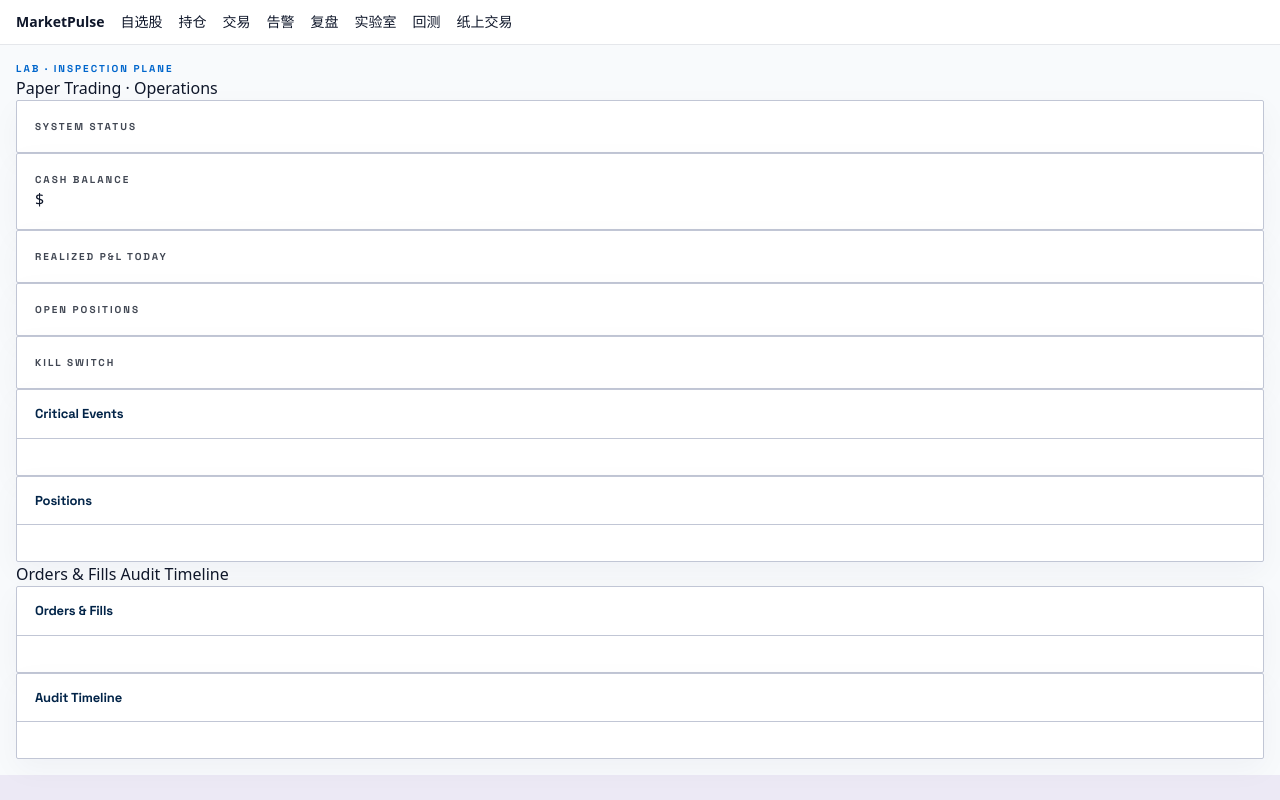
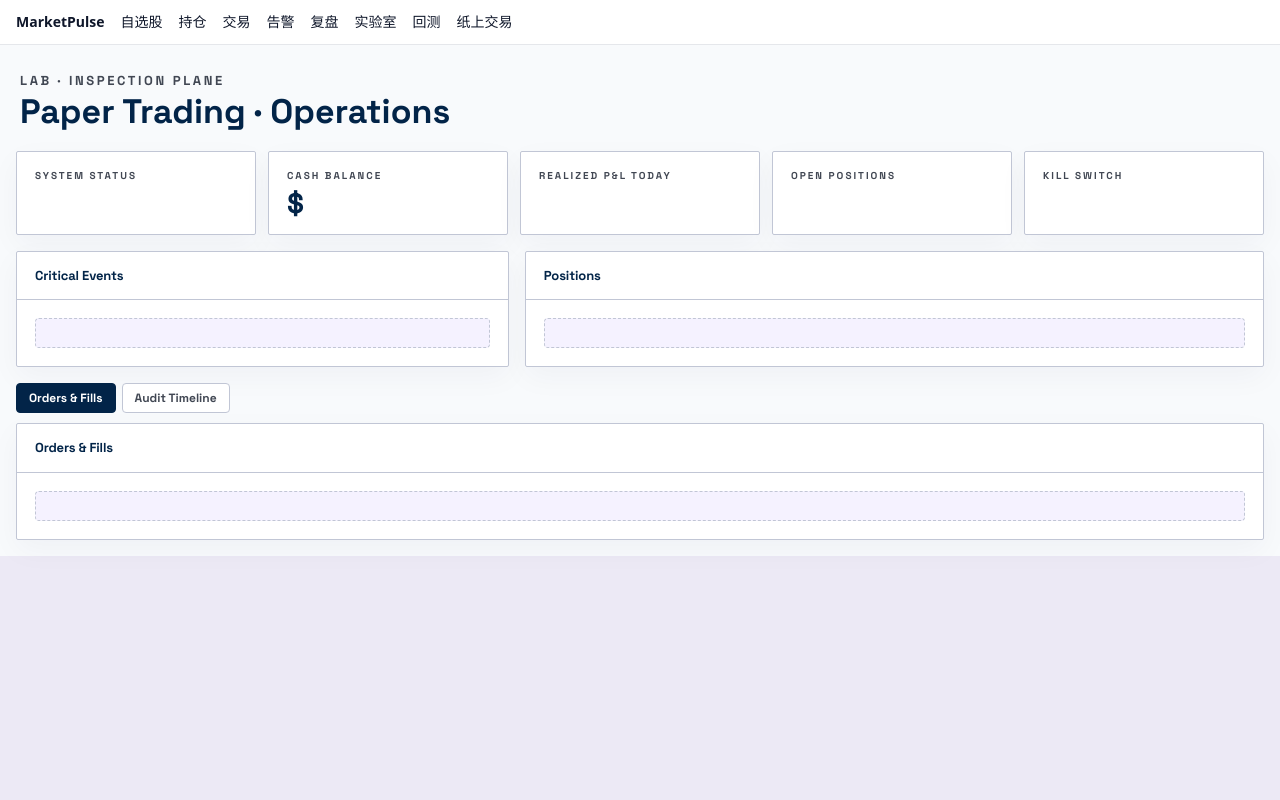
Before and after one commit to divxer/MarketPulse, a FastAPI app: template marketpulse/web/templates/lab_paper_trading.html in a window 1280 px wide. Run offline with FastAPI, Linux system fonts and the light colour scheme; the template is opened without the code that fills it, so the values that code supplies are empty; style sheets or scripts are compiled from the project's sources; parts of the project's set-up code (start-up, migrations or seed data) failed here and were passed over.

Commit message:
feat(phase-6f): style paper trading ops console

```diff
--- a/marketpulse/web/static/css/app.css
+++ b/marketpulse/web/static/css/app.css
@@ -1137,6 +1137,161 @@
   background: var(--ns-surface-container);
 }
 
+/* ════════ Phase 6f: /lab/paper-trading operations UI ════════ */
+.mp-paper-ops {
+  display: flex;
+  flex-direction: column;
+  gap: 16px;
+}
+.mp-paper-ops__header {
+  display: flex;
+  justify-content: space-between;
+  align-items: flex-end;
+  gap: 24px;
+  padding: 10px 4px 2px;
+}
+.mp-paper-ops__header h1 {
+  margin: 4px 0 4px;
+  font: 700 34px/1 var(--ns-font-headline);
+  color: var(--ns-navy);
+  letter-spacing: 0;
+}
+.mp-paper-ops__header p {
+  margin: 0;
+  color: var(--ns-on-surface-variant);
+  font-size: 13px;
+}
+.mp-paper-ops__generated,
+.mp-paper-muted {
+  color: var(--ns-on-surface-variant);
+  font-size: 12px;
+}
+.mp-paper-kpis {
+  display: grid;
+  grid-template-columns: repeat(5, minmax(0, 1fr));
+  gap: 12px;
+}
+.mp-paper-kpi .mp-card__body {
+  padding: 16px 18px;
+}
+.mp-paper-kpi__value {
+  margin-top: 6px;
+  font: 700 28px/1.05 var(--ns-font-headline);
+  color: var(--ns-navy);
+  letter-spacing: 0;
+}
+.mp-paper-primary-row {
+  display: grid;
+  grid-template-columns: minmax(320px, 0.8fr) minmax(640px, 1.2fr);
+  gap: 16px;
+  align-items: start;
+}
+.mp-paper-drilldown {
+  display: grid;
+  grid-template-columns: 1fr;
+  gap: 10px;
+}
+.mp-paper-tabs {
+  display: inline-flex;
+  align-items: center;
+  gap: 6px;
+}
+.mp-paper-tab {
+  border: 1px solid var(--ns-outline-variant);
+  background: white;
+  color: var(--ns-on-surface-variant);
+  border-radius: 4px;
+  padding: 8px 12px;
+  font: 700 12px/1 var(--ns-font-headline);
+  cursor: pointer;
+}
+.mp-paper-tab.is-active {
+  background: var(--ns-navy);
+  color: white;
+  border-color: var(--ns-navy);
+}
+.mp-paper-tab-panel.is-hidden {
+  display: none;
+}
+.mp-paper-table-wrap {
+  overflow-x: auto;
+}
+.mp-table--paper {
+  min-width: 920px;
+  width: 100%;
+  border-collapse: collapse;
+}
+.mp-table--paper th {
+  font: 600 10px/1 var(--ns-font-headline);
+  color: var(--ns-on-surface-variant);
+  text-transform: uppercase;
+  letter-spacing: 0.08em;
+  padding: 8px 10px;
+}
+.mp-table--paper td {
+  padding: 10px;
+  font-size: 12px;
+}
+.mp-paper-events,
+.mp-paper-audit-list {
+  display: flex;
+  flex-direction: column;
+  gap: 10px;
+  margin: 0;
+  padding: 0;
+  list-style: none;
+}
+.mp-paper-events li,
+.mp-paper-audit-list li {
+  border: 1px solid var(--ns-outline-variant);
+  background: var(--ns-surface-container-low);
+  padding: 10px 12px;
+  border-radius: 4px;
+}
+.mp-paper-events strong,
+.mp-paper-audit-list strong {
+  display: block;
+  font: 700 12px/1.2 var(--ns-font-headline);
+  color: var(--ns-navy);
+}
+.mp-paper-events span,
+.mp-paper-audit-list span,
+.mp-paper-events small,
+.mp-paper-audit-list small {
+  color: var(--ns-on-surface-variant);
+  font-size: 12px;
+}
+.mp-paper-empty,
+.mp-paper-degraded {
+  padding: 14px 16px;
+  border: 1px dashed var(--ns-outline-variant);
+  border-radius: 4px;
+  color: var(--ns-on-surface-variant);
+  background: var(--ns-surface-container-low);
+}
+.mp-paper-degraded {
+  border-color: #f59e0b;
+  background: #fffbeb;
+  color: #92400e;
+}
+.mp-paper-routine-toggle {
+  border: 1px solid var(--ns-outline-variant);
+  background: white;
+  color: var(--ns-on-surface-variant);
+  border-radius: 4px;
+  padding: 8px 10px;
+  font: 600 12px/1 var(--ns-font-headline);
+  margin-bottom: 12px;
+  cursor: pointer;
+}
+.mp-paper-routine-row.is-hidden {
+  display: none;
+}
+@media (max-width: 1100px) {
+  .mp-paper-kpis { grid-template-columns: repeat(2, minmax(0, 1fr)); }
+  .mp-paper-primary-row { grid-template-columns: 1fr; }
+}
+
 /* ════════ Top-nav active state ════════
  * Applied to the <a> in base.html nav when the link matches the current
  * request path. Underline + primary color matches the rest of NS tokens.
```
Also changed, not shown: tests/web/test_lab_paper_trading.py (+13 -0 lines).
